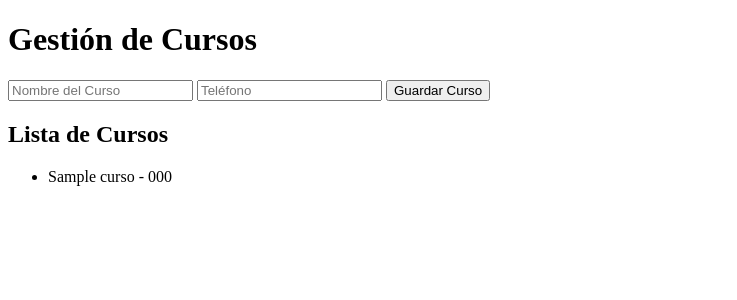
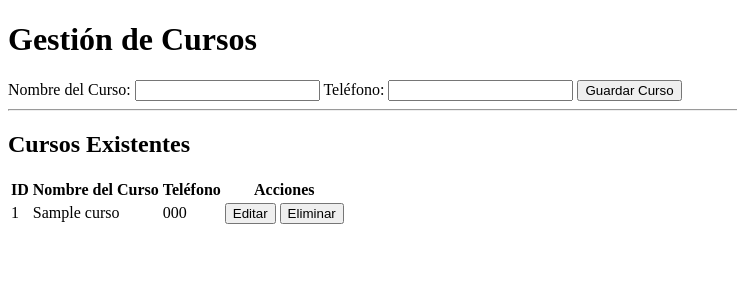
Before and after one commit to Kike-Tapia/loakaines, a Flask app: page /cursos in a window 1280 px wide. Shown: the top 300 px of the page, without its empty margins (0-737 px from the left). Run offline with Flask 3, Linux system fonts and the light colour scheme; tables that the repository leaves empty or names only in its code hold one stand-in row (values such as "Sample post").

Commit message:
Update cursos.html

```diff
--- a/templates/cursos.html
+++ b/templates/cursos.html
@@ -9,39 +9,73 @@
 <body>
     <h1>Gestión de Cursos</h1>
     <form id="cursoForm">
-        <input type="text" name="txtNombreCurso" placeholder="Nombre del Curso" required>
-        <input type="text" name="txtTelefono" placeholder="Teléfono" required>
+        <input type="hidden" name="id_curso" id="id_curso">
+        <label for="nombre_curso">Nombre del Curso:</label>
+        <input type="text" name="nombre_curso" id="nombre_curso" required>
+        <label for="telefono">Teléfono:</label>
+        <input type="text" name="telefono" id="telefono" required>
         <button type="submit">Guardar Curso</button>
     </form>
-
-    <h2>Lista de Cursos</h2>
-    <ul id="cursosList"></ul>
+    <hr>
+    <h2>Cursos Existentes</h2>
+    <table id="cursosTable">
+        <thead>
+            <tr>
+                <th>ID</th>
+                <th>Nombre del Curso</th>
+                <th>Teléfono</th>
+                <th>Acciones</th>
+            </tr>
+        </thead>
+        <tbody></tbody>
+    </table>
 
     <script>
-        $(document).ready(function () {
+        $(document).ready(function() {
             // Cargar cursos al inicio
             cargarCursos();
 
-            // Guardar curso
-            $('#cursoForm').submit(function (e) {
+            // Guardar o editar curso
+            $('#cursoForm').on('submit', function(e) {
                 e.preventDefault();
-                $.post('/cursos/guardar', $(this).serialize(), function (data) {
-                    if (data.status === "success") {
-                        alert("Curso guardado: " + data.nombre_curso);
-                        cargarCursos();  // Actualiza la lista de cursos
-                    } else {
-                        alert("Error: " + data.message);
-                    }
+                $.post('/cursos/guardar', $(this).serialize(), function(response) {
+                    cargarCursos();
+                    $('#cursoForm')[0].reset();
                 });
             });
         });
 
         function cargarCursos() {
-            $.get('/cursos/buscar', function (data) {
-                $('#cursosList').empty();
-                data.forEach(function (curso) {
-                    $('#cursosList').append('<li>' + curso.Nombre_Curso + ' - ' + curso.Telefono + '</li>');
+            $.get('/cursos/buscar', function(data) {
+                const tbody = $('#cursosTable tbody');
+                tbody.empty();
+                data.forEach(curso => {
+                    tbody.append(`
+                        <tr>
+                            <td>${curso.Id_Curso}</td>
+                            <td>${curso.Nombre_Curso}</td>
+                            <td>${curso.Telefono}</td>
+                            <td>
+                                <button onclick="editarCurso(${curso.Id_Curso})">Editar</button>
+                                <button onclick="eliminarCurso(${curso.Id_Curso})">Eliminar</button>
+                            </td>
+                        </tr>
+                    `);
                 });
+            });
+        }
+
+        function editarCurso(id) {
+            $.get(`/cursos/editar?id_curso=${id}`, function(curso) {
+                $('#id_curso').val(curso.Id_Curso);
+                $('#nombre_curso').val(curso.Nombre_Curso);
+                $('#telefono').val(curso.Telefono);
+            });
+        }
+
+        function eliminarCurso(id) {
+            $.post('/cursos/eliminar', { id_curso: id }, function() {
+                cargarCursos();
             });
         }
     </script>
```
